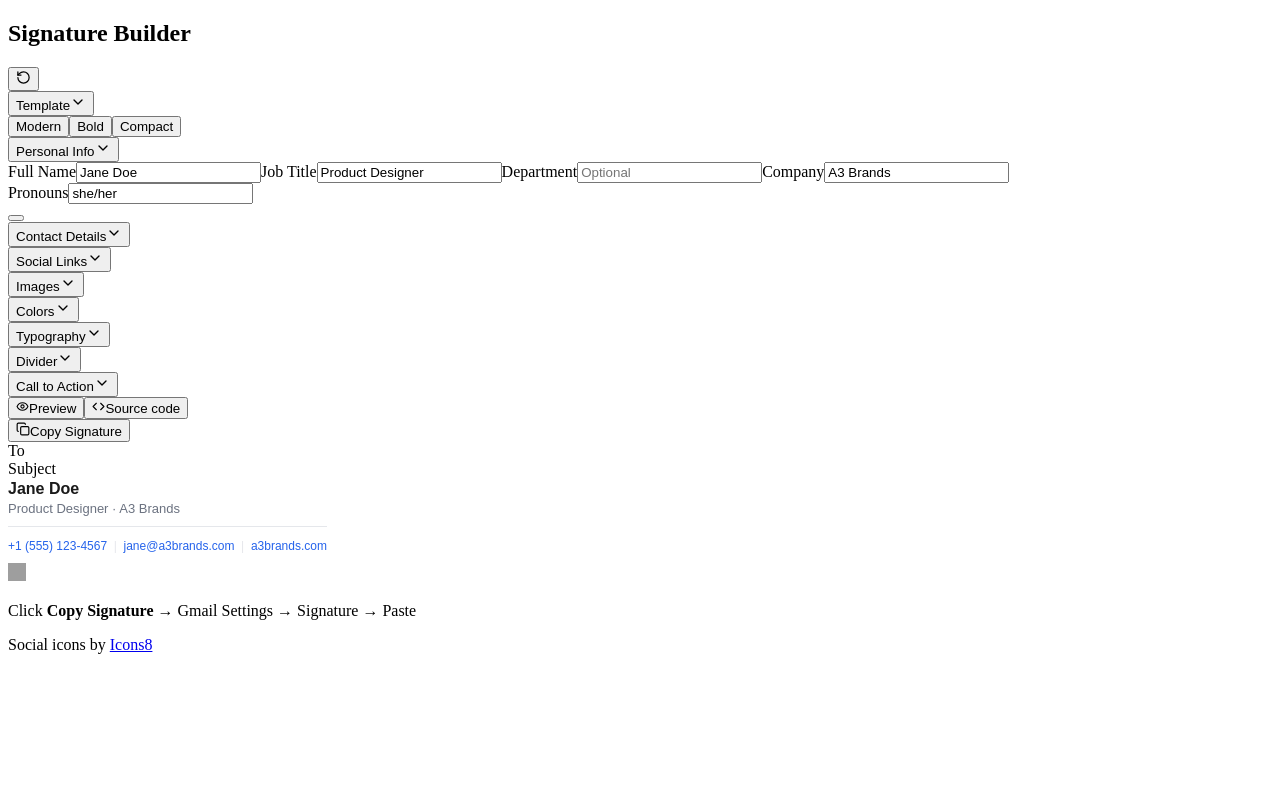
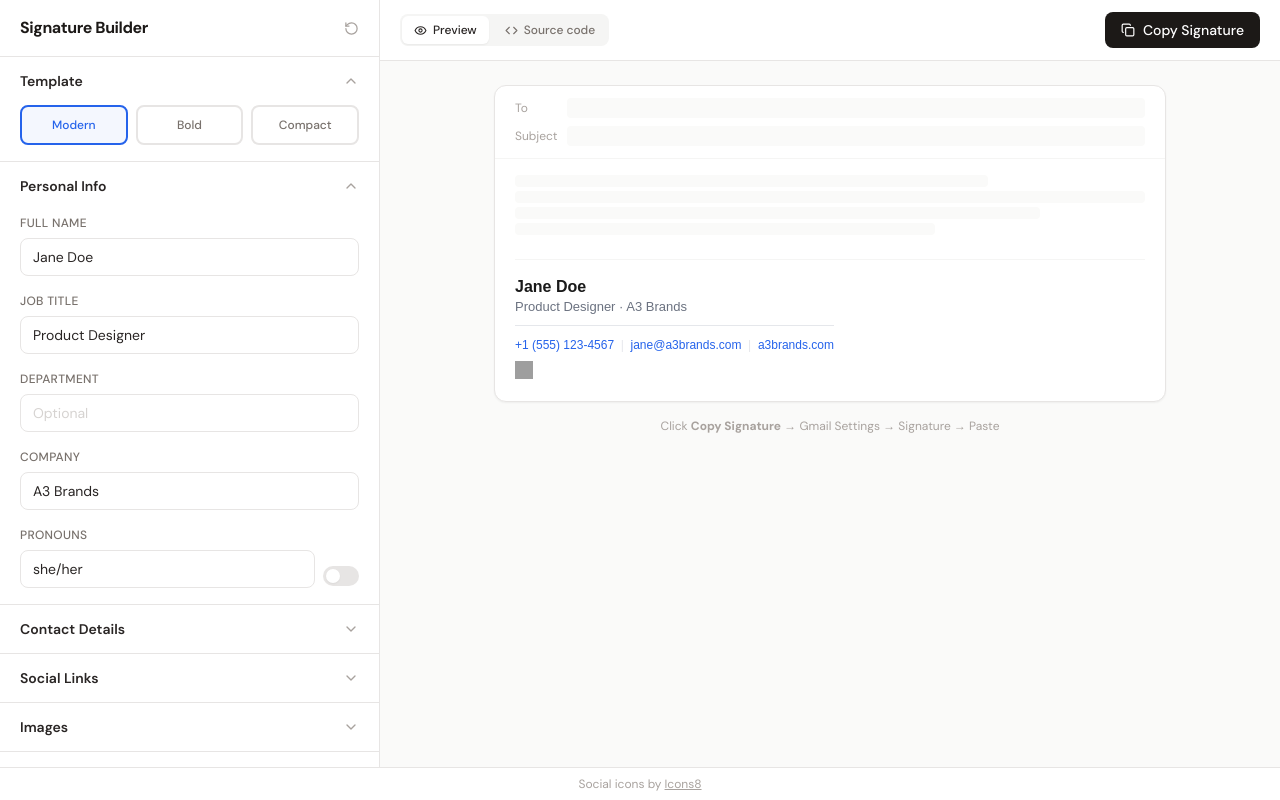
Before and after one commit to marc3ee/email-signature-builder, a Next.js app: page / in a window 1280 px wide. Built offline with nearby package versions, Linux system fonts and the light colour scheme; grey boxes are pictures that could not be loaded.

Commit message:
Revert "revert changes"
This reverts commit c82b9beb8ed2d2a854e3edf9b0a6ef2619ff98a4.

```diff
--- a/app/layout.tsx
+++ b/app/layout.tsx
@@ -1,8 +1,8 @@
 import type { Metadata } from "next";
-// import "./globals.css";
+import "./globals.css";
 
 export const metadata: Metadata = {
-  title: "Signature Builder - Gmail Email Signatures",
+  title: "Signature Builder — Gmail Email Signatures",
   description:
     "Design, customize, and install professional HTML email signatures for Gmail. No coding required.",
 };
@@ -14,7 +14,7 @@ export default function RootLayout({
 }) {
   return (
     <html lang="en">
-      <body className="font-sans antialiased">
+      <body className="font-sans antialiased bg-surface-50 text-surface-800">
         {children}
       </body>
     </html>
--- a/app/page.tsx
+++ b/app/page.tsx
@@ -7,13 +7,18 @@ export default function Home() {
   return (
     <div className="flex h-screen flex-col">
       <div className="flex flex-1 min-h-0">
+        {/* Editor sidebar */}
         <div className="w-[380px] shrink-0 h-full">
           <EditorSidebar />
         </div>
+
+        {/* Preview */}
         <div className="flex-1 h-full">
           <PreviewPane />
         </div>
       </div>
+
+      {/* Attribution footer */}
       <footer className="shrink-0 border-t border-surface-200 bg-white px-5 py-2 text-center text-xs text-surface-400">
         Social icons by <a href="https://icons8.com" target="_blank" rel="noopener noreferrer" className="underline hover:text-surface-600 transition-colors">Icons8</a>
       </footer>
```
Also changed, not shown: components/Editor/Fields.tsx (+10 -0 lines), components/Editor/Section.tsx (line endings or trailing spaces), tailwind.config.ts (line endings or trailing spaces).
